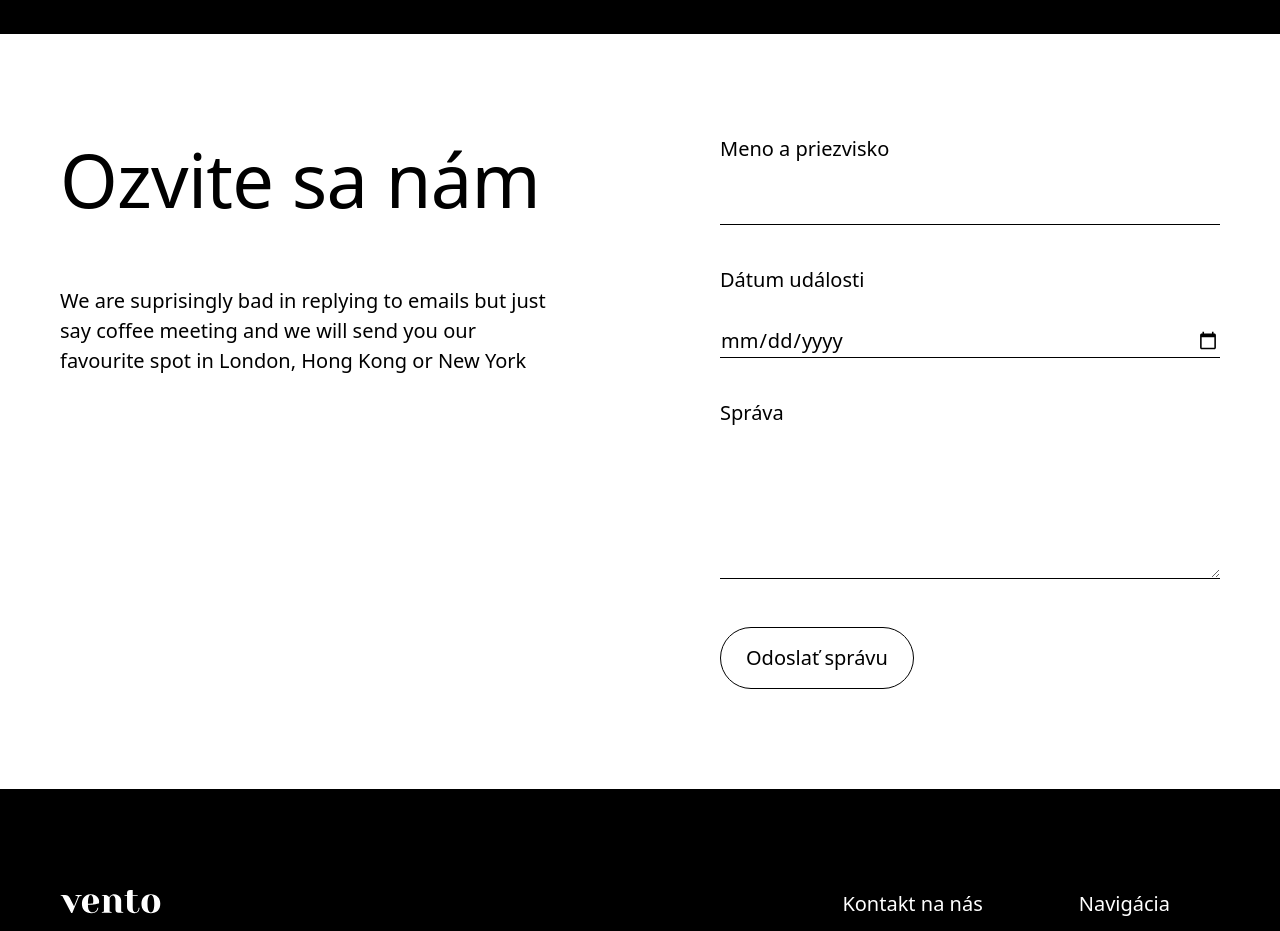
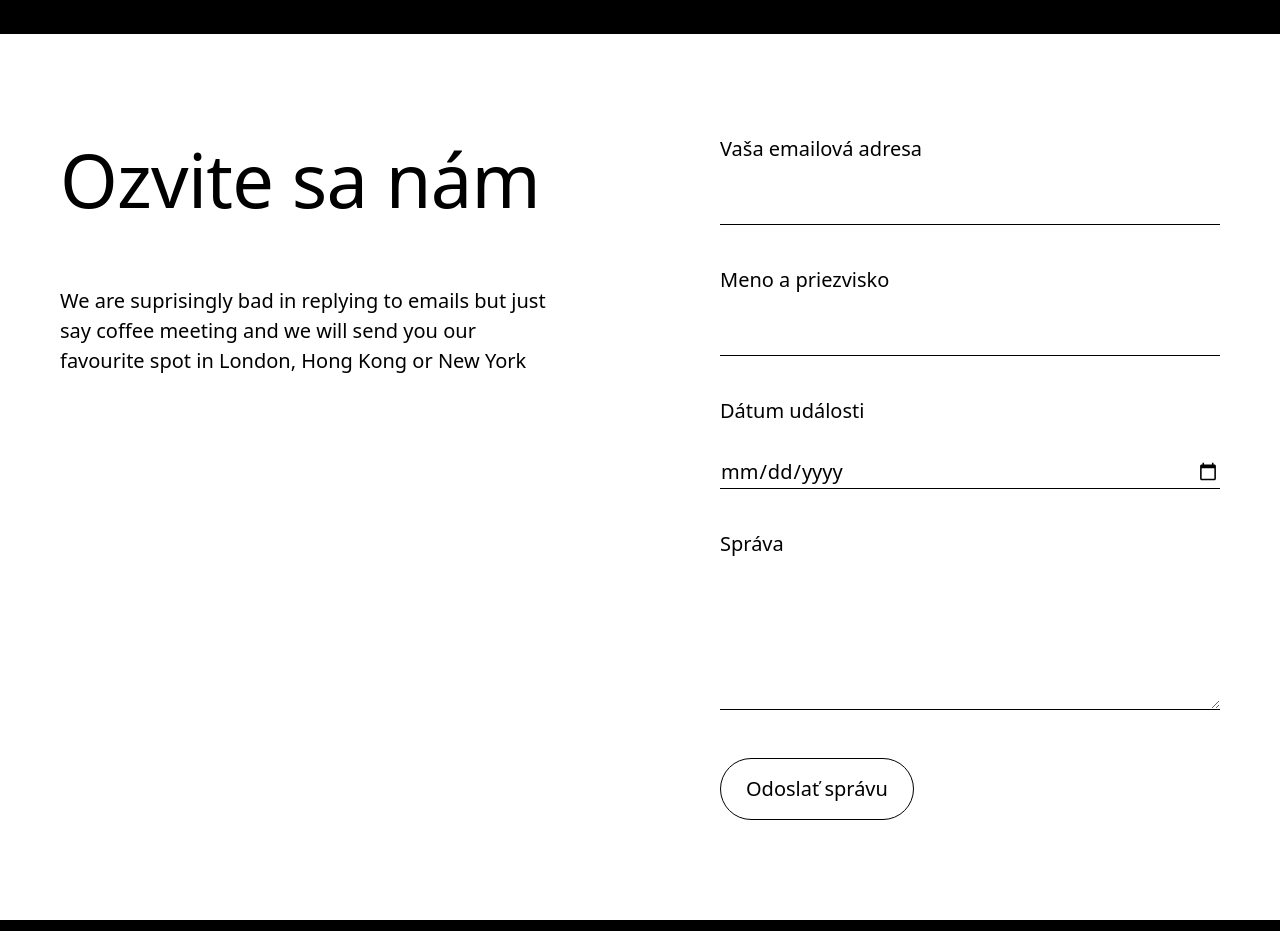
Before and after one commit to Ivanlsko/vento-web, a Vue app: page / in a window 1280 px wide. Shown: the part 6520-7451 px from the top of the page. Built offline with nearby package versions, Linux system fonts and the light colour scheme.

Commit message:
send mail to api

```diff
--- a/src/components/FormBase.vue
+++ b/src/components/FormBase.vue
@@ -1,8 +1,51 @@
 <script setup>
+import { ref } from 'vue'
 import ButtonBase from './ButtonBase.vue'
+import axios from 'axios'
+
+const name = ref('')
+const date = ref('')
+const email = ref('')
+const message = ref('')
+
+function sendMail() {
+  const data = {
+    name: name.value,
+    email: email.value,
+    date: date.value,
+    message: message.value
+  }
+
+  const endpoint = 'http://localhost:3000/api/send-email'
+
+  axios
+    .post(endpoint, data, {
+      headers: {
+        'Content-Type': 'application/json'
+      }
+    })
+    .then((response) => {
+      console.log('Response:', response.data)
+      console.log('Email sent successfully!')
+    })
+    .catch((error) => {
+      console.error('Error:', error)
+    })
+}
 </script>
 <template>
-  <form action="mailto:booking@vento.sk" method="post" enctype="text/plain">
+  <form @submit.prevent>
+    <div>
+      <label for="email">Vaša emailová adresa</label><br />
+      <input
+        class="border-b-[1px] border-black w-full mt-6 mb-8"
+        type="text"
+        id="email"
+        name="email"
+        v-model="email"
+        required
+      /><br />
+    </div>
     <div>
       <label for="name">Meno a priezvisko</label><br />
       <input
@@ -10,6 +53,7 @@ import ButtonBase from './ButtonBase.vue'
         type="text"
         id="name"
         name="name"
+        v-model="name"
         required
       /><br />
     </div>
@@ -21,6 +65,7 @@ import ButtonBase from './ButtonBase.vue'
         id="date"
         name="date"
         placeholder=""
+        v-model="date"
         required
       /><br />
     </div>
@@ -32,6 +77,7 @@ import ButtonBase from './ButtonBase.vue'
         name="text"
         rows="4"
         cols="50"
+        v-model="message"
         required
       ></textarea
       ><br />
@@ -42,6 +88,7 @@ import ButtonBase from './ButtonBase.vue'
         :content="'Odoslať správu'"
         type="submit"
         value="Submit"
+        @click="sendMail"
       ></ButtonBase>
     </div>
   </form>
```
